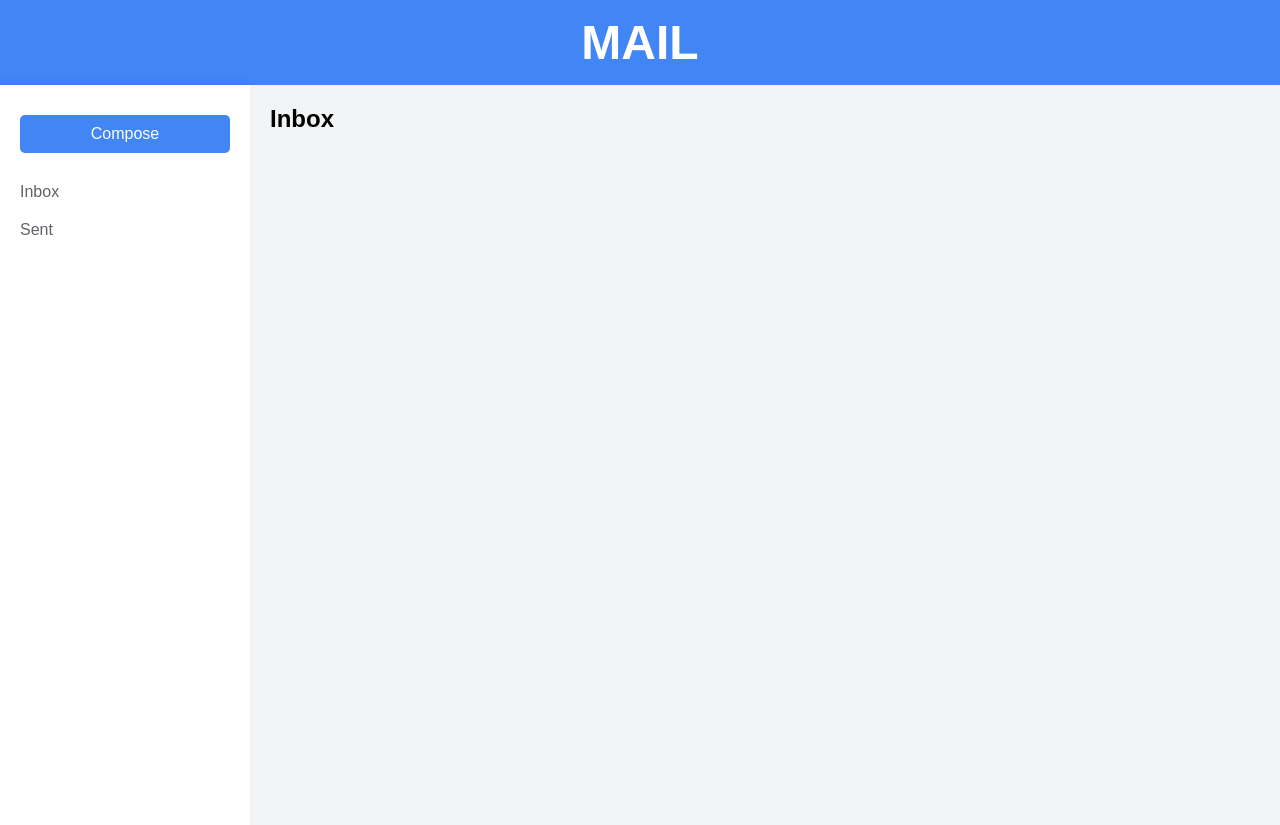
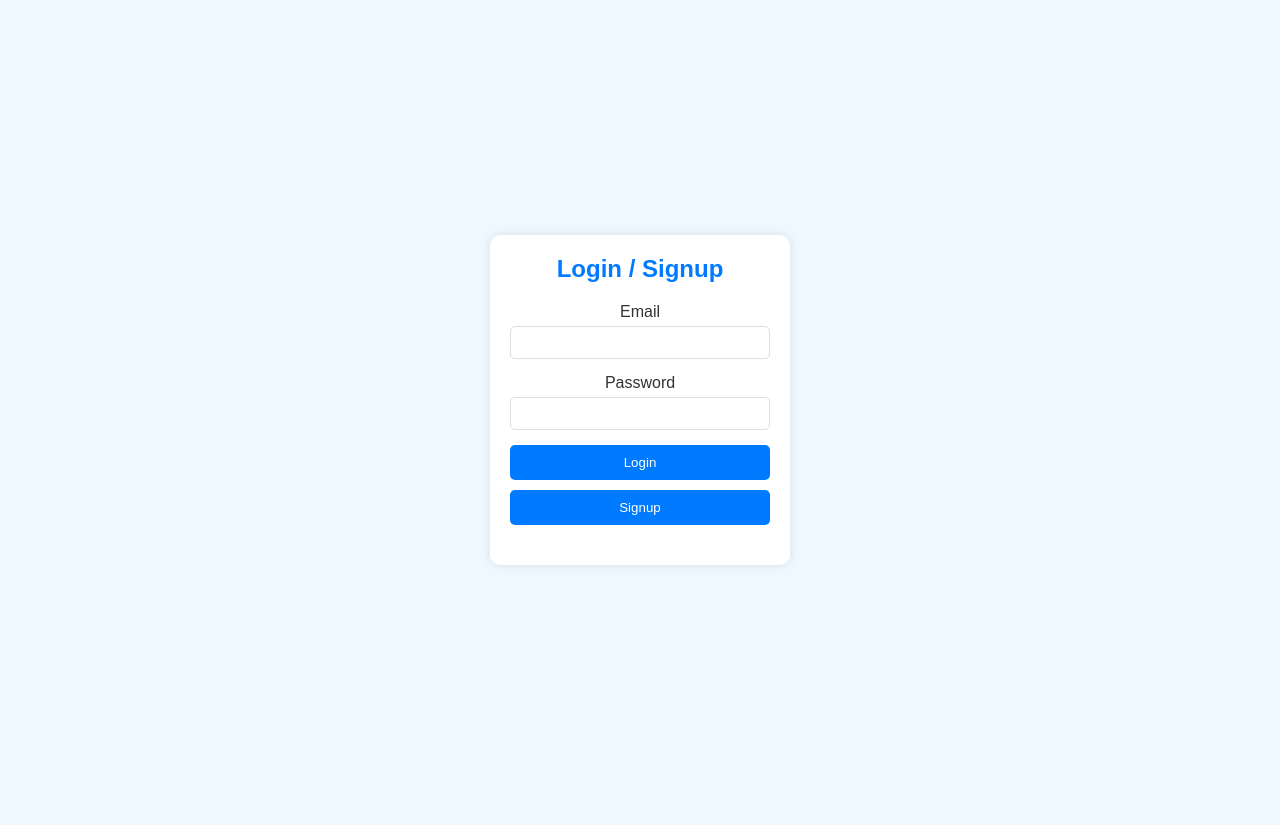
Before and after one commit to KantiSuraj/project-mail, a website: page public/index.html in a window 1280 px wide. After the commit the page ends 800 px from the top, so only its background shows below. Drawn offline with Linux system fonts and the light colour scheme.

Commit message:
login/signup page

```diff
--- a/public/index.html
+++ b/public/index.html
@@ -1,57 +1,31 @@
 <!DOCTYPE html>
 <html lang="en">
+
 <head>
     <meta charset="UTF-8">
     <meta name="viewport" content="width=device-width, initial-scale=1.0">
-    <title>Gmail Clone</title>
-    <link rel="stylesheet" href="style.css">
+    <title>Login/Signup</title>
+    <link rel="stylesheet" href="reg.css">
 </head>
+
 <body>
-    <!-- Top Navbar -->
-    <div class="topbar">
-        <h1>MAIL</h1>
+    <div class="container">
+        <h2>Login / Signup</h2>
+        <form id="authForm">
+            <div class="input-group">
+                <label for="email">Email</label>
+                <input type="email" id="email" required>
+            </div>
+            <div class="input-group">
+                <label for="password">Password</label>
+                <input type="password" id="password" required>
+            </div>
+            <button type="button" id="loginBtn">Login</button>
+            <button type="button" id="signupBtn">Signup</button>
+            <div class="message" id="message"></div>
+        </form>
     </div>
+    <script src="reg.js"></script>
+</body>
 
-    <div class="main-container">
-        <!-- Sidebar -->
-        <div class="sidebar">
-            <button id="composeBtn">Compose</button>
-            <ul>
-                <li id="inboxBtn">Inbox</li>
-                <li id="sentBtn">Sent</li>
-            </ul>
-        </div>
-
-        <!-- Main Content -->
-        <div class="content">
-            <!-- Compose Form (Hidden by default) -->
-            <div id="composeSection" class="hidden">
-                <h2>Compose</h2>
-                <form id="messageForm">
-                    <input type="text" id="recipient" placeholder="Recipient" required>
-                    <textarea id="message" placeholder="Type your message..." required></textarea>
-                    <button type="submit" id="sendBtn">Send</button>
-                </form>
-            </div>
-
-            <!-- Inbox Section -->
-            <div id="inboxSection">
-                <h2>Inbox</h2>
-                <div id="inboxMessages" class="email-list">
-                    <!-- Emails will be displayed here -->
-                </div>
-            </div>
-
-            <!-- Sent Section -->
-            <div id="sentSection" class="hidden">
-                <h2>Sent Messages</h2>
-                <div id="sentMessages" class="email-list">
-                    <!-- Sent emails will be displayed here -->
-                </div>
-            </div>
-        </div>
-    </div>
-
-    <script src="script.js"></script>
-</body>
 </html>
--- /dev/null
+++ b/public/reg.css
@@ -0,0 +1,65 @@
+* {
+    margin: 0;
+    padding: 0;
+    box-sizing: border-box;
+}
+
+body {
+    font-family: Arial, sans-serif;
+    background-color: #f0f8ff;
+    display: flex;
+    justify-content: center;
+    align-items: center;
+    height: 100vh;
+}
+
+.container {
+    background-color: white;
+    padding: 20px;
+    border-radius: 10px;
+    box-shadow: 0 0 10px rgba(0, 0, 0, 0.1);
+    width: 300px;
+    text-align: center;
+}
+
+h2 {
+    color: #007bff;
+    margin-bottom: 20px;
+}
+
+.input-group {
+    margin-bottom: 15px;
+}
+
+.input-group label {
+    display: block;
+    margin-bottom: 5px;
+    color: #333;
+}
+
+.input-group input {
+    width: 100%;
+    padding: 8px;
+    border: 1px solid #ddd;
+    border-radius: 5px;
+}
+
+button {
+    width: 100%;
+    padding: 10px;
+    background-color: #007bff;
+    color: white;
+    border: none;
+    border-radius: 5px;
+    cursor: pointer;
+    margin-bottom: 10px;
+}
+
+button:hover {
+    background-color: #0056b3;
+}
+
+.message {
+    color: red;
+    margin-top: 10px;
+}
--- /dev/null
+++ b/public/reg.js
@@ -0,0 +1,39 @@
+document.getElementById('loginBtn').addEventListener('click', login);
+document.getElementById('signupBtn').addEventListener('click', signup);
+
+function login() {
+    const email = document.getElementById('email').value;
+    const password = document.getElementById('password').value;
+
+    const storedEmail = localStorage.getItem('email');
+    const storedPassword = localStorage.getItem('password');
+
+    if (email === storedEmail && password === storedPassword) {
+        redirectToMail();
+    } else {
+        showMessage('Invalid login credentials.');
+    }
+}
+
+function signup() {
+    const email = document.getElementById('email').value;
+    const password = document.getElementById('password').value;
+
+    const storedEmail = localStorage.getItem('email');
+
+    if (storedEmail === email) {
+        showMessage('Email already registered. Please login.');
+    } else {
+        localStorage.setItem('email', email);
+        localStorage.setItem('password', password);
+        redirectToMail();
+    }
+}
+
+function redirectToMail() {
+    window.location.href = 'mail.html';
+}
+
+function showMessage(message) {
+    document.getElementById('message').textContent = message;
+}
--- a/public/style.css
+++ b/public/style.css
@@ -1,4 +1,3 @@
-/* Reset margins and paddings */
 * {
     margin: 0;
     padding: 0;
@@ -148,3 +147,45 @@ button {
 button:hover {
     background-color: #357ae8;
 }
+
+h2 {
+    color: #007bff;
+    margin-bottom: 20px;
+}
+
+.input-group {
+    margin-bottom: 15px;
+}
+
+.input-group label {
+    display: block;
+    margin-bottom: 5px;
+    color: #333;
+}
+
+.input-group input {
+    width: 100%;
+    padding: 8px;
+    border: 1px solid #ddd;
+    border-radius: 5px;
+}
+
+button {
+    width: 100%;
+    padding: 10px;
+    background-color: #007bff;
+    color: white;
+    border: none;
+    border-radius: 5px;
+    cursor: pointer;
+    margin-bottom: 10px;
+}
+
+button:hover {
+    background-color: #0056b3;
+}
+
+.message {
+    color: red;
+    margin-top: 10px;
+}
```
Also changed, not shown: public/mail.html (added, +57 -0 lines), public/script.js (indentation only).
